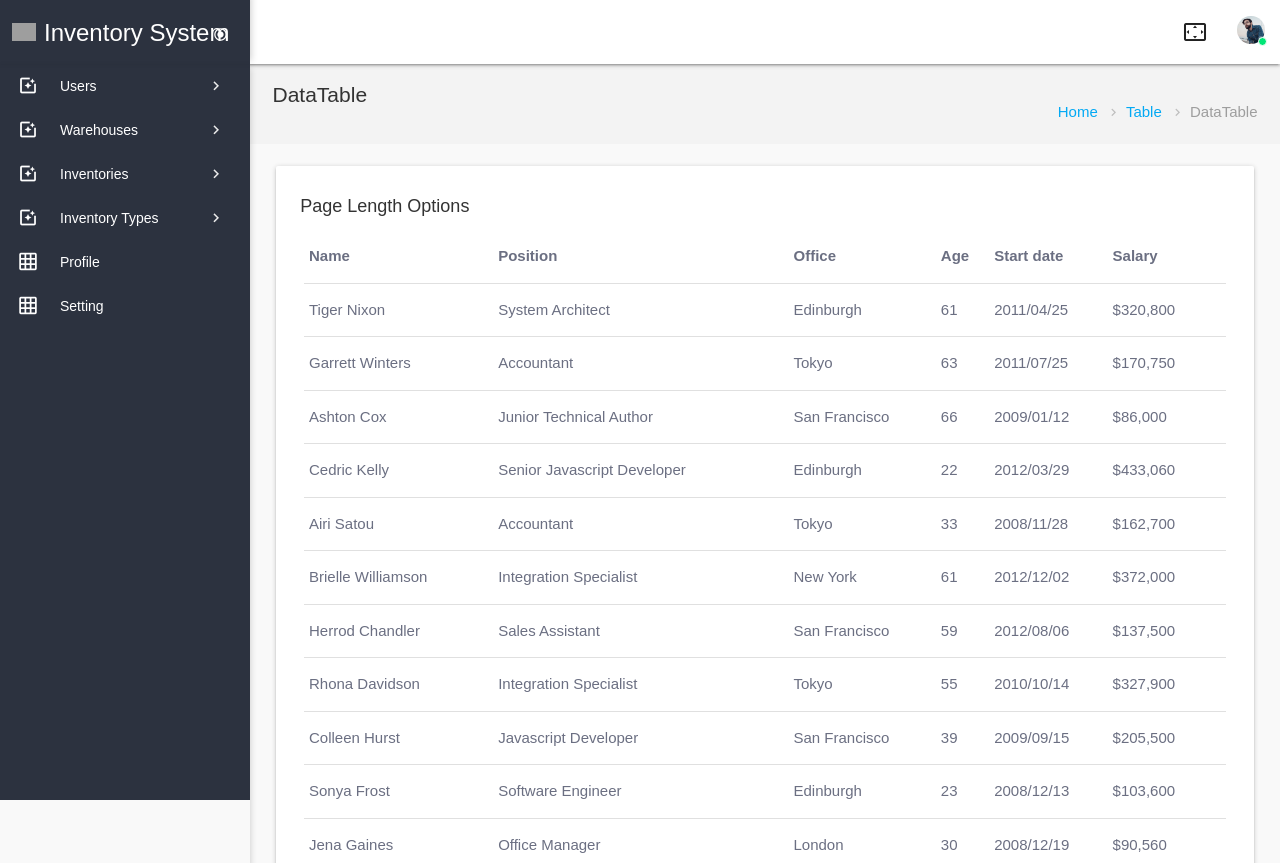
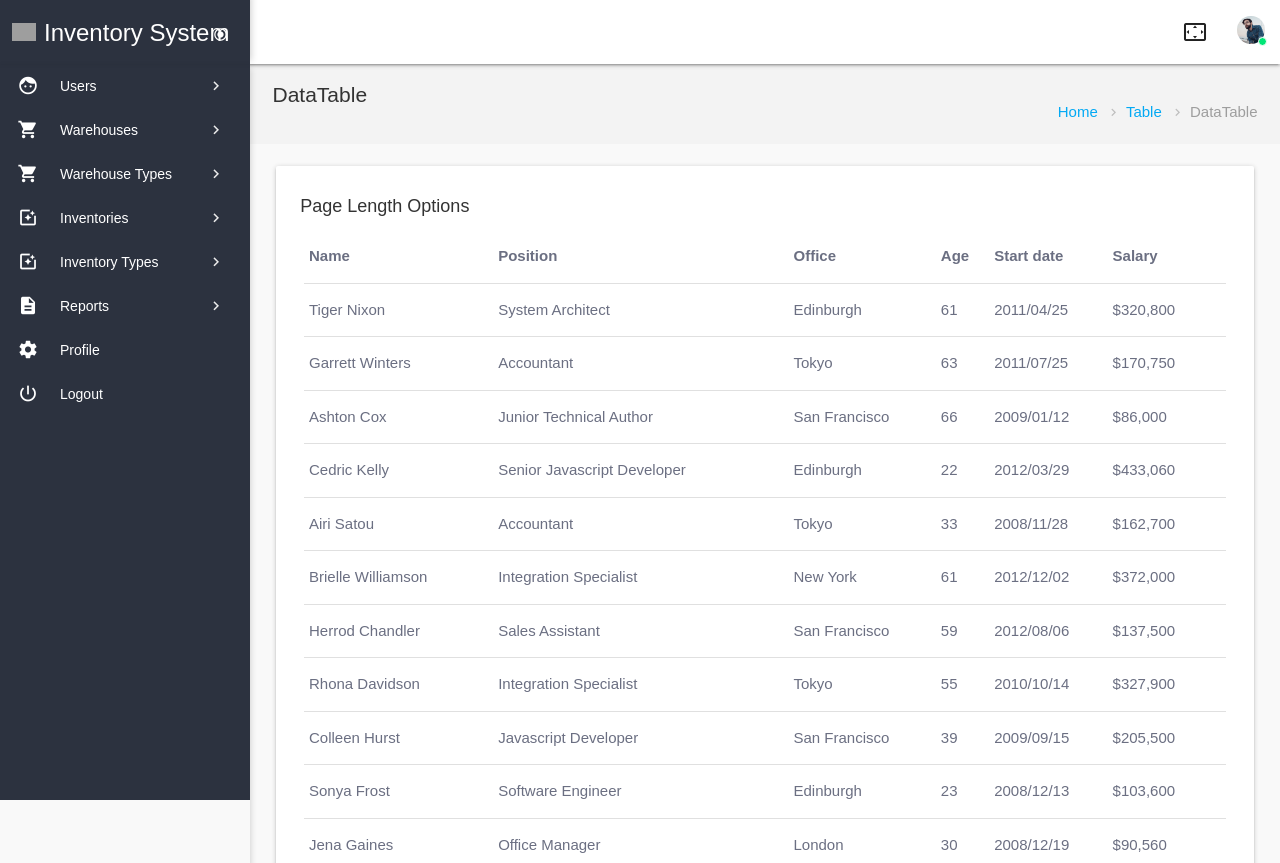
Before and after one commit to Hamidcreative/invetory-system, a CodeIgniter app: page /inventory/ in a window 1280 px wide. Shown: the top 863 px of the page. Run offline with CodeIgniter, Linux system fonts and the light colour scheme; some libraries are stand-ins or nearby versions; some web fonts are replaced; grey boxes are pictures that could not be loaded.

Commit message:
Theme settings

```diff
--- a/application/views/welcome_message.php
+++ b/application/views/welcome_message.php
@@ -62,7 +62,7 @@ defined('BASEPATH') OR exit('No direct script access allowed');
 	</div>
 	<ul class="sidenav sidenav-collapsible leftside-navigation collapsible sidenav-fixed menu-shadow" id="slide-out" data-menu="menu-navigation" data-collapsible="accordion">
 		<li class="bold">
-			<a class="collapsible-header waves-effect waves-cyan " href="#"><i class="material-icons">photo_filter</i><span class="menu-title" data-i18n="">Users</span></a>
+			<a class="collapsible-header waves-effect waves-cyan " href="#"><i class="material-icons">face</i><span class="menu-title" data-i18n="">Users</span></a>
 			<div class="collapsible-body">
 				<ul class="collapsible collapsible-sub" data-collapsible="accordion">
 					<li><a class="collapsible-body" href="#" data-i18n=""><i class="material-icons">radio_button_unchecked</i><span> Users</span></a></li>
@@ -71,11 +71,20 @@ defined('BASEPATH') OR exit('No direct script access allowed');
 			</div>
 		</li>
 		<li class="bold">
-			<a class="collapsible-header waves-effect waves-cyan " href="#"><i class="material-icons">photo_filter</i><span class="menu-title" data-i18n="">Warehouses</span></a>
+			<a class="collapsible-header waves-effect waves-cyan " href="#"><i class="material-icons">local_grocery_store</i><span class="menu-title" data-i18n="">Warehouses</span></a>
 			<div class="collapsible-body">
 				<ul class="collapsible collapsible-sub" data-collapsible="accordion">
 					<li><a class="collapsible-body" href="#" data-i18n=""><i class="material-icons">radio_button_unchecked</i><span> Warehouses</span></a></li>
 					<li><a class="collapsible-body" href="#" data-i18n=""><i class="material-icons">radio_button_unchecked</i><span>Add Warehouse</span></a></li>
+				</ul>
+			</div>
+		</li>
+		<li class="bold">
+			<a class="collapsible-header waves-effect waves-cyan " href="#"><i class="material-icons">local_grocery_store</i><span class="menu-title" data-i18n="">Warehouse Types</span></a>
+			<div class="collapsible-body">
+				<ul class="collapsible collapsible-sub" data-collapsible="accordion">
+					<li><a class="collapsible-body" href="#" data-i18n=""><i class="material-icons">radio_button_unchecked</i><span> Warehouse Types</span></a></li>
+					<li><a class="collapsible-body" href="#" data-i18n=""><i class="material-icons">radio_button_unchecked</i><span>Add Warehouse Type</span></a></li>
 				</ul>
 			</div>
 		</li>
@@ -97,8 +106,18 @@ defined('BASEPATH') OR exit('No direct script access allowed');
 				</ul>
 			</div>
 		</li>
-		<li class="bold"><a class="waves-effect waves-cyan " href="#"><i class="material-icons">grid_on</i><span class="menu-title" data-i18n="">Profile</span></a></li>
-		<li class="bold"><a class="waves-effect waves-cyan " href="#"><i class="material-icons">grid_on</i><span class="menu-title" data-i18n="">Setting</span></a></li>
+		<li class="bold">
+			<a class="collapsible-header waves-effect waves-cyan " href="#"><i class="material-icons">description</i><span class="menu-title" data-i18n="">Reports</span></a>
+			<div class="collapsible-body">
+				<ul class="collapsible collapsible-sub" data-collapsible="accordion">
+					<li><a class="collapsible-body" href="#" data-i18n=""><i class="material-icons">radio_button_unchecked</i><span>Inventory Report</span></a></li>
+					<li><a class="collapsible-body" href="#" data-i18n=""><i class="material-icons">radio_button_unchecked</i><span> User Report </span></a></li>
+				</ul>
+			</div>
+		</li>
+		<li class="bold"><a class="waves-effect waves-cyan " href="#"><i class="material-icons">settings</i><span class="menu-title" data-i18n="">Profile</span></a></li>
+
+		<li class="bold"><a class="waves-effect waves-cyan " href="#"><i class="material-icons">power_settings_new</i><span class="menu-title" data-i18n="">Logout</span></a></li>
 	</ul>
 	<div class="navigation-background"></div><a class="sidenav-trigger btn-sidenav-toggle btn-floating btn-medium waves-effect waves-light hide-on-large-only" href="#" data-target="slide-out"><i class="material-icons">menu</i></a>
 </aside>
@@ -627,7 +646,7 @@ defined('BASEPATH') OR exit('No direct script access allowed');
 							</div>
 						</div>
 					</div>
-				</div><
+				</div>
 			</div>
 		</div>
 	</div>
```
